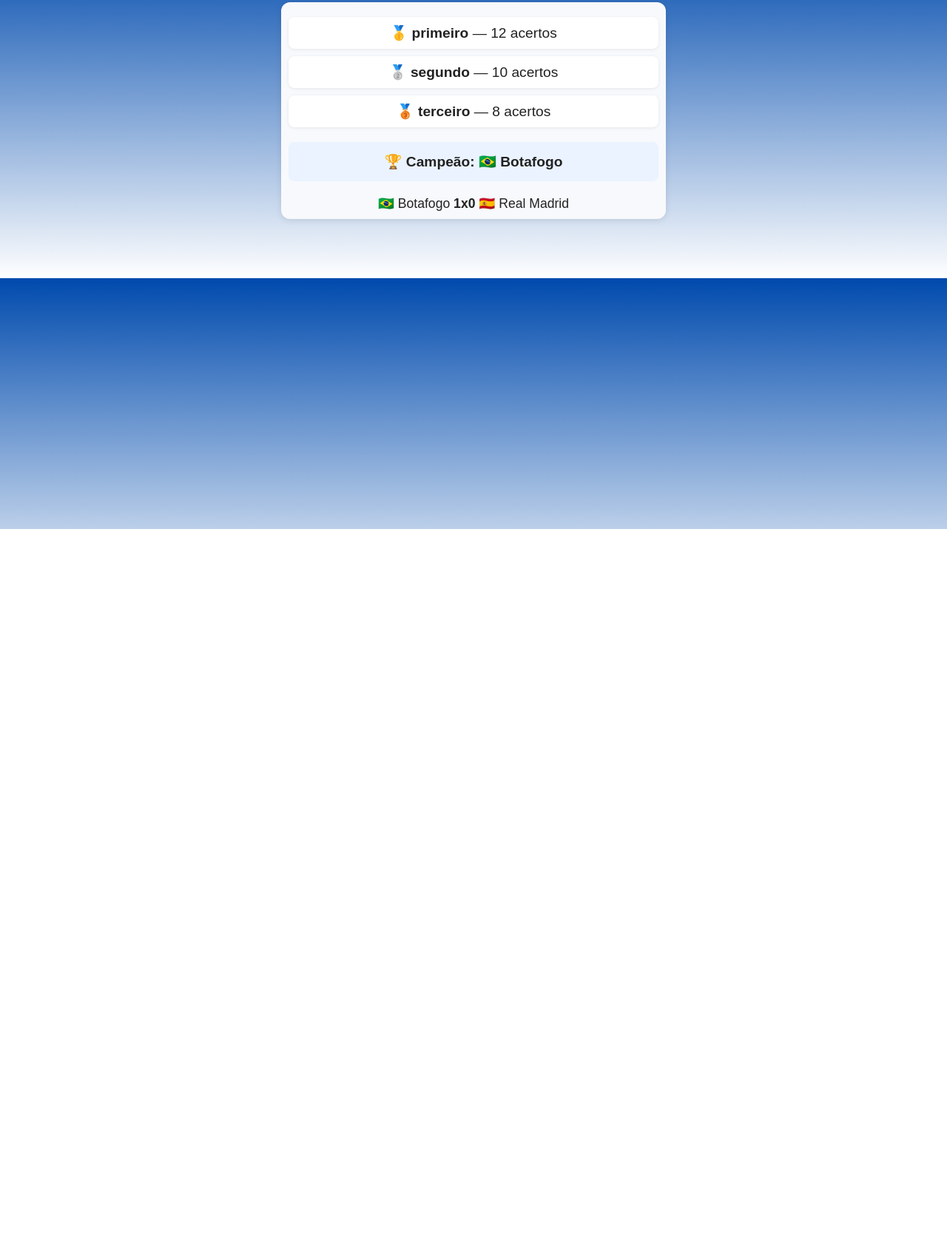
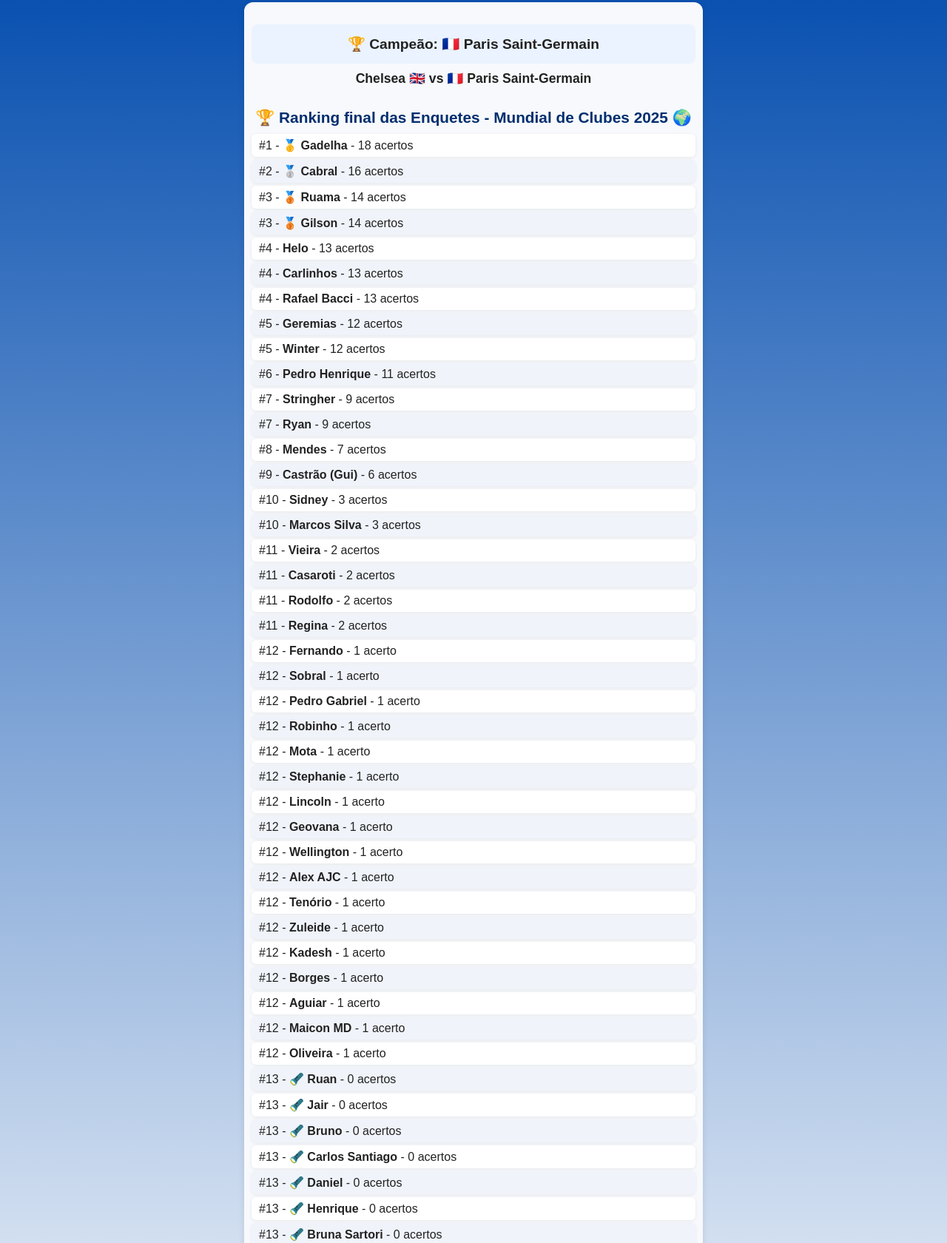
Before and after one commit to GadelhaGGO/Mundial-2025-L5, a plain HTML site: page index.html in a window 1280 px wide. Shown: the part 85-1765 px from the top of the page at 74% size. Before the commit the page ends 800 px from the top, so only its background shows below. Drawn offline with Linux system fonts and the light colour scheme.

Commit message:
Update index.html

```diff
--- a/index.html
+++ b/index.html
@@ -26,22 +26,12 @@
     }
 
     .container {
-      max-width: 500px;
-      margin: 20px auto 80px; /* espaço para o rodapé flutuante */
+      max-width: 600px;
+      margin: 20px auto 80px;
       padding: 10px;
       background-color: #f7f9fc;
       border-radius: 12px;
       box-shadow: 0 2px 8px rgba(0, 0, 0, 0.1);
-    }
-
-    .medalha {
-      font-size: 1.2em;
-      margin: 10px 0;
-      padding: 10px;
-      background-color: #ffffff;
-      border-radius: 8px;
-      text-align: center;
-      box-shadow: 0 1px 4px rgba(0, 0, 0, 0.08);
     }
 
     .trofeu {
@@ -55,9 +45,37 @@
     }
 
     .finalistas {
-      margin-top: 20px;
+      margin-top: 10px;
       text-align: center;
       font-size: 1.1em;
+      font-weight: bold;
+    }
+
+    .ranking {
+      margin-top: 30px;
+    }
+
+    .ranking h2 {
+      text-align: center;
+      font-size: 1.3em;
+      color: #002e6e;
+      margin-bottom: 10px;
+    }
+
+    .item {
+      padding: 6px 10px;
+      margin: 4px 0;
+      background-color: #ffffff;
+      border-radius: 6px;
+      box-shadow: 0 1px 4px rgba(0, 0, 0, 0.08);
+    }
+
+    .item:nth-child(odd) {
+      background-color: #f0f4fa;
+    }
+
+    .item strong {
+      font-weight: bold;
     }
 
     @media (max-width: 500px) {
@@ -65,13 +83,8 @@
         font-size: 1.2em;
       }
 
-      .medalha, .trofeu, .finalistas {
-        font-size: 1em;
-      }
-
-      .rodape-flutuante {
-        font-size: 0.8em;
-        padding: 8px 12px;
+      .trofeu, .finalistas, .ranking h2, .item {
+        font-size: 0.95em;
       }
     }
   </style>
@@ -82,14 +95,69 @@
   </header>
 
   <div class="container">
-    <div class="medalha">🥇 <strong>primeiro</strong> — 12 acertos</div>
-    <div class="medalha">🥈 <strong>segundo</strong> — 10 acertos</div>
-    <div class="medalha">🥉 <strong>terceiro</strong> — 8 acertos</div>
+    <div class="trofeu">🏆 Campeão: 🇫🇷 <strong>Paris Saint-Germain</strong></div>
+    <div class="finalistas">Chelsea 🇬🇧 <strong>vs</strong> 🇫🇷 Paris Saint-Germain</div>
 
-    <div class="trofeu">🏆 Campeão: 🇧🇷 <strong>Botafogo</strong></div>
+    <div class="ranking">
+      <h2>🏆 Ranking final das Enquetes - Mundial de Clubes 2025 🌍</h2>
 
-    <div class="finalistas">🇧🇷 Botafogo <strong>1x0</strong> 🇪🇸 Real Madrid</div>
+      <div class="item">#1 - 🥇 <strong>Gadelha</strong> - 18 acertos</div>
+      <div class="item">#2 - 🥈 <strong>Cabral</strong> - 16 acertos</div>
+      <div class="item">#3 - 🥉 <strong>Ruama</strong> - 14 acertos</div>
+      <div class="item">#3 - 🥉 <strong>Gilson</strong> - 14 acertos</div>
+      <div class="item">#4 - <strong>Helo</strong> - 13 acertos</div>
+      <div class="item">#4 - <strong>Carlinhos</strong> - 13 acertos</div>
+      <div class="item">#4 - <strong>Rafael Bacci</strong> - 13 acertos</div>
+      <div class="item">#5 - <strong>Geremias</strong> - 12 acertos</div>
+      <div class="item">#5 - <strong>Winter</strong> - 12 acertos</div>
+      <div class="item">#6 - <strong>Pedro Henrique</strong> - 11 acertos</div>
+      <div class="item">#7 - <strong>Stringher</strong> - 9 acertos</div>
+      <div class="item">#7 - <strong>Ryan</strong> - 9 acertos</div>
+      <div class="item">#8 - <strong>Mendes</strong> - 7 acertos</div>
+      <div class="item">#9 - <strong>Castrão (Gui)</strong> - 6 acertos</div>
+      <div class="item">#10 - <strong>Sidney</strong> - 3 acertos</div>
+      <div class="item">#10 - <strong>Marcos Silva</strong> - 3 acertos</div>
+      <div class="item">#11 - <strong>Vieira</strong> - 2 acertos</div>
+      <div class="item">#11 - <strong>Casaroti</strong> - 2 acertos</div>
+      <div class="item">#11 - <strong>Rodolfo</strong> - 2 acertos</div>
+      <div class="item">#11 - <strong>Regina</strong> - 2 acertos</div>
+
+      <!-- 1 acerto -->
+      <div class="item">#12 - <strong>Fernando</strong> - 1 acerto</div>
+      <div class="item">#12 - <strong>Sobral</strong> - 1 acerto</div>
+      <div class="item">#12 - <strong>Pedro Gabriel</strong> - 1 acerto</div>
+      <div class="item">#12 - <strong>Robinho</strong> - 1 acerto</div>
+      <div class="item">#12 - <strong>Mota</strong> - 1 acerto</div>
+      <div class="item">#12 - <strong>Stephanie</strong> - 1 acerto</div>
+      <div class="item">#12 - <strong>Lincoln</strong> - 1 acerto</div>
+      <div class="item">#12 - <strong>Geovana</strong> - 1 acerto</div>
+      <div class="item">#12 - <strong>Wellington</strong> - 1 acerto</div>
+      <div class="item">#12 - <strong>Alex AJC</strong> - 1 acerto</div>
+      <div class="item">#12 - <strong>Tenório</strong> - 1 acerto</div>
+      <div class="item">#12 - <strong>Zuleide</strong> - 1 acerto</div>
+      <div class="item">#12 - <strong>Kadesh</strong> - 1 acerto</div>
+      <div class="item">#12 - <strong>Borges</strong> - 1 acerto</div>
+      <div class="item">#12 - <strong>Aguiar</strong> - 1 acerto</div>
+      <div class="item">#12 - <strong>Maicon MD</strong> - 1 acerto</div>
+      <div class="item">#12 - <strong>Oliveira</strong> - 1 acerto</div>
+
+      <!-- 0 acertos -->
+      <div class="item">#13 - 🔦 <strong>Ruan</strong> - 0 acertos</div>
+      <div class="item">#13 - 🔦 <strong>Jair</strong> - 0 acertos</div>
+      <div class="item">#13 - 🔦 <strong>Bruno</strong> - 0 acertos</div>
+      <div class="item">#13 - 🔦 <strong>Carlos Santiago</strong> - 0 acertos</div>
+      <div class="item">#13 - 🔦 <strong>Daniel</strong> - 0 acertos</div>
+      <div class="item">#13 - 🔦 <strong>Henrique</strong> - 0 acertos</div>
+      <div class="item">#13 - 🔦 <strong>Bruna Sartori</strong> - 0 acertos</div>
+      <div class="item">#13 - 🔦 <strong>Silva</strong> - 0 acertos</div>
+      <div class="item">#13 - 🔦 <strong>Cardoso</strong> - 0 acertos</div>
+      <div class="item">#13 - 🔦 <strong>Chicão</strong> - 0 acertos</div>
+      <div class="item">#13 - 🔦 <strong>Mendonça</strong> - 0 acertos</div>
+      <div class="item">#13 - 🔦 <strong>Rocha</strong> - 0 acertos</div>
+      <div class="item">#13 - 🔦 <strong>Mirarch</strong> - 0 acertos</div>
+      <div class="item">#13 - 🔦 <strong>Derick</strong> - 0 acertos</div>
+      <div class="item">#13 - 🔦 <strong>Arruda</strong> - 0 acertos</div>
+    </div>
   </div>
-
 </body>
-</html>
+                                </html>
```
